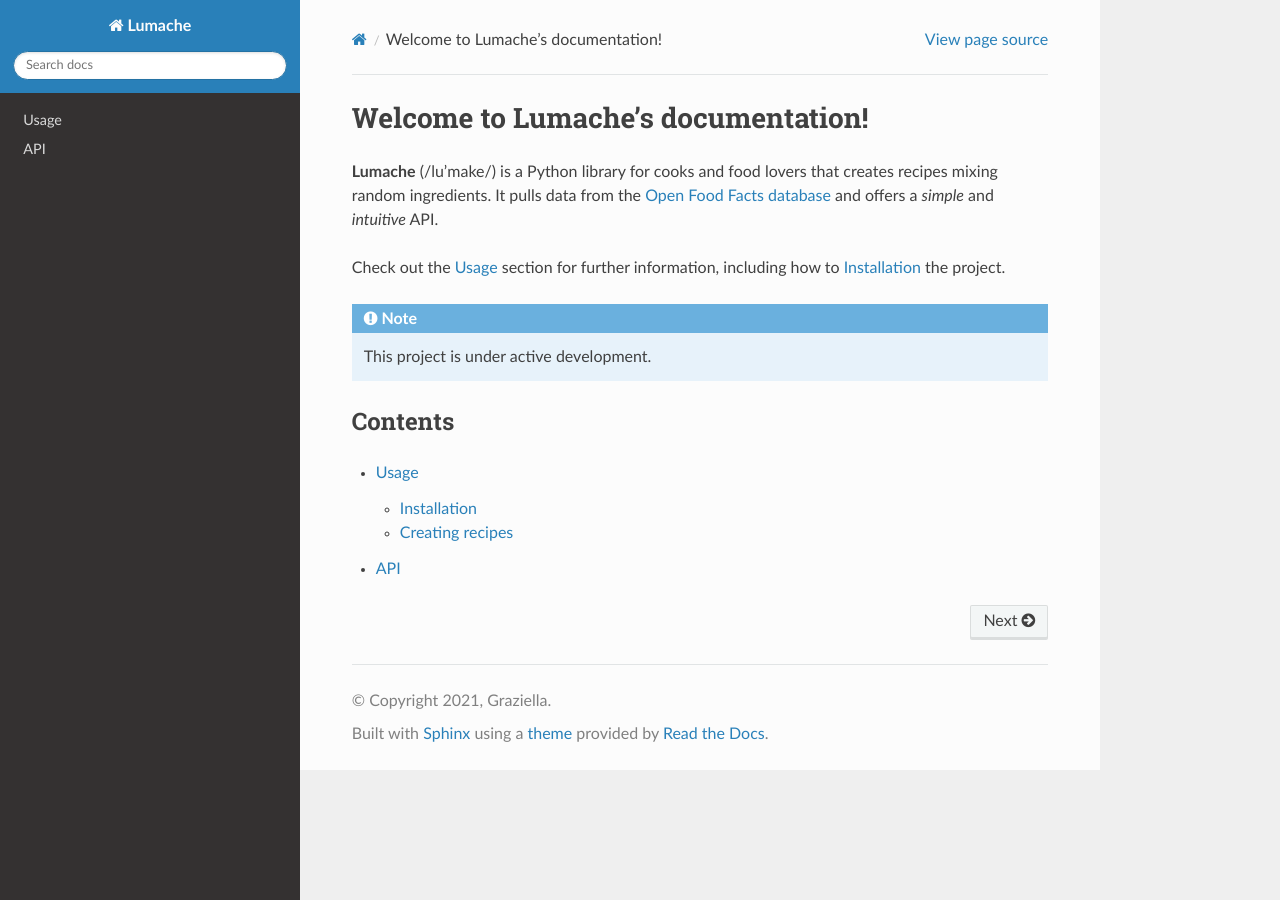
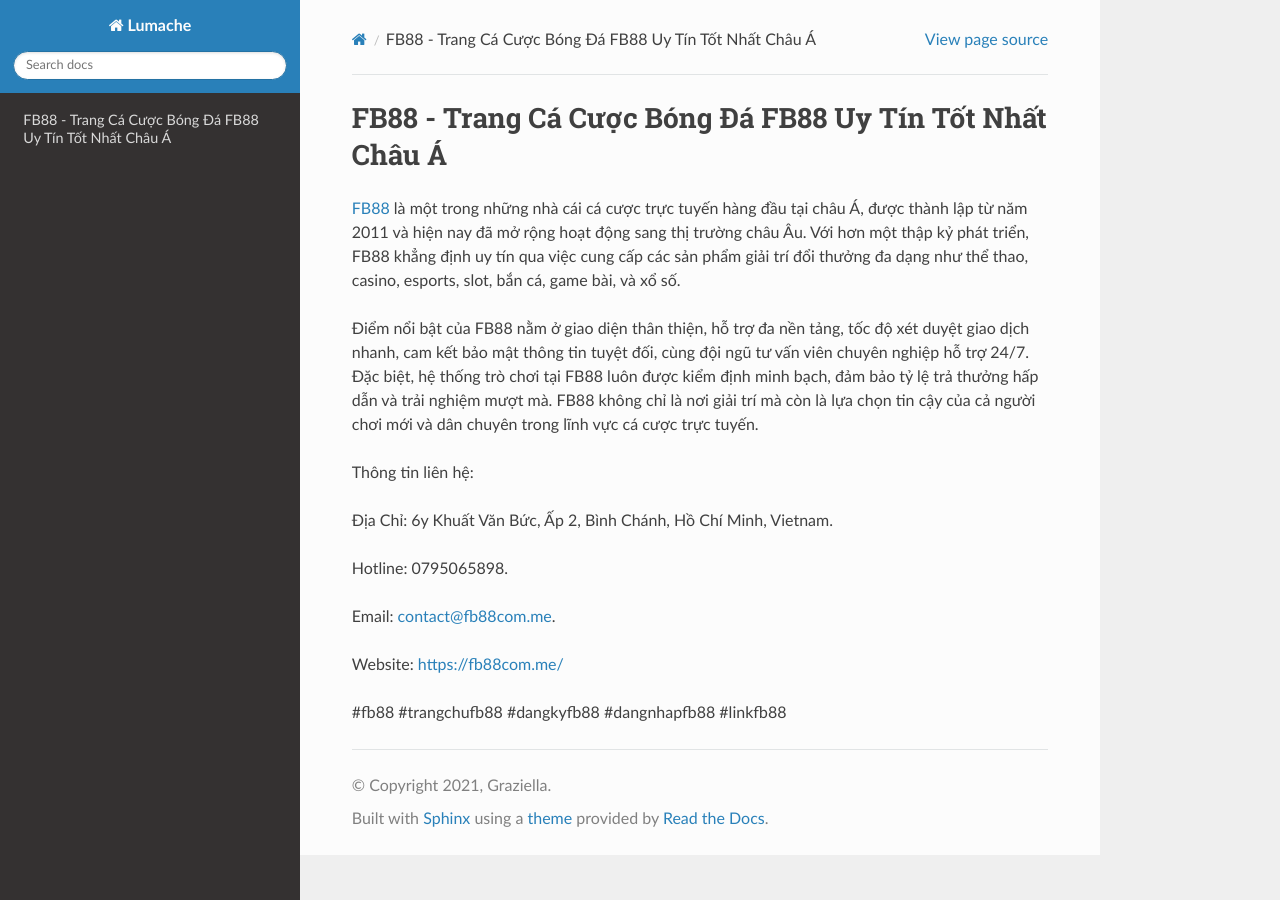
Before and after one commit to ShafferMalaki436t3cp/linkkfb88comme, a Sphinx documentation site: the page built from docs/source/index.rst, in a window 1280 px wide. Built offline with Sphinx 7.4.7 and the Read the Docs theme 3.1.0, drawn with Linux system fonts in a browser that asks for light colours.

Commit message:
Update index.rst

```diff
--- a/docs/source/index.rst
+++ b/docs/source/index.rst
@@ -1,22 +1,18 @@
-Welcome to Lumache's documentation!
+FB88 - Trang Cá Cược Bóng Đá FB88 Uy Tín Tốt Nhất Châu Á
 ===================================
 
-**Lumache** (/lu'make/) is a Python library for cooks and food lovers
-that creates recipes mixing random ingredients.
-It pulls data from the `Open Food Facts database <https://world.openfoodfacts.org/>`_
-and offers a *simple* and *intuitive* API.
+`FB88 <https://fb88com.me/>`_ là một trong những nhà cái cá cược trực tuyến hàng đầu tại châu Á, được thành lập từ năm 2011 và hiện nay đã mở rộng hoạt động sang thị trường châu Âu. Với hơn một thập kỷ phát triển, FB88 khẳng định uy tín qua việc cung cấp các sản phẩm giải trí đổi thưởng đa dạng như thể thao, casino, esports, slot, bắn cá, game bài, và xổ số.
 
-Check out the :doc:`usage` section for further information, including
-how to :ref:`installation` the project.
+Điểm nổi bật của FB88 nằm ở giao diện thân thiện, hỗ trợ đa nền tảng, tốc độ xét duyệt giao dịch nhanh, cam kết bảo mật thông tin tuyệt đối, cùng đội ngũ tư vấn viên chuyên nghiệp hỗ trợ 24/7. Đặc biệt, hệ thống trò chơi tại FB88 luôn được kiểm định minh bạch, đảm bảo tỷ lệ trả thưởng hấp dẫn và trải nghiệm mượt mà. FB88 không chỉ là nơi giải trí mà còn là lựa chọn tin cậy của cả người chơi mới và dân chuyên trong lĩnh vực cá cược trực tuyến.
 
-.. note::
+Thông tin liên hệ:
 
-   This project is under active development.
+Địa Chỉ: 6y Khuất Văn Bức, Ấp 2, Bình Chánh, Hồ Chí Minh, Vietnam.
 
-Contents
---------
+Hotline: 0795065898.
 
-.. toctree::
+Email: contact@fb88com.me.
 
-   usage
-   api
+Website: https://fb88com.me/
+
+#fb88 #trangchufb88 #dangkyfb88 #dangnhapfb88 #linkfb88
```
